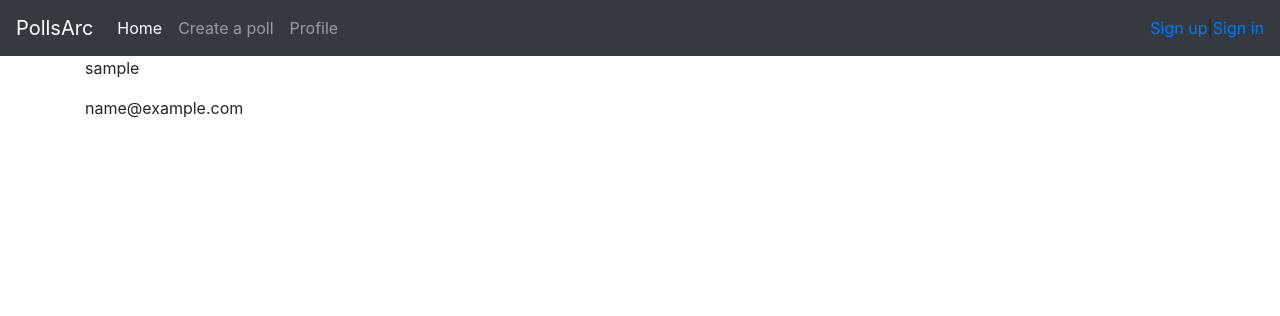
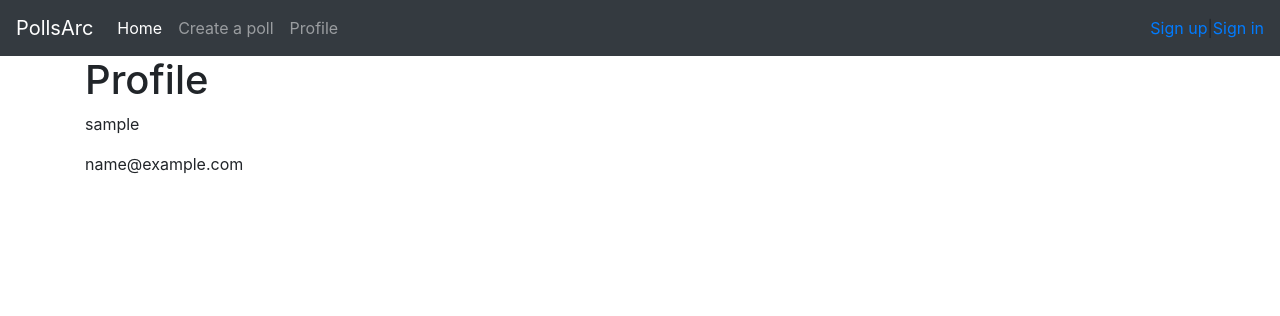
Before and after one commit to HE-Arc/PollsArc, a Django app: a page that uses templates/base.html in a window 1280 px wide. Shown: the top 316 px of the page. Run offline with Django 3.2, Linux system fonts and the light colour scheme; tables that the repository leaves empty hold one stand-in row (values such as "Sample post"); some libraries are stand-ins or nearby versions.

Commit message:
profile oke

```diff
--- a/pollsarcapp/static/js/createPoll.js
+++ b/pollsarcapp/static/js/createPoll.js
@@ -20,7 +20,6 @@ if(search_user_input){
                                 added_users.push([ui.item.id, added_user])
 
                                 document.getElementById("selected_user_display").innerHTML += "<div class='user' id=user_"+ ui.item.id +">"+ added_user +'<button type="button" class="close" onclick="removeUser(this)" aria-label="Close"><span aria-hidden="true">&times;</span></button></div>'
-
                                 document.getElementById("selected_user").value = JSON.stringify(added_users.map((v,i) => {return v[0]}))
                             }
                         }
--- a/pollsarcapp/templates/user/user_profile.html
+++ b/pollsarcapp/templates/user/user_profile.html
@@ -1,6 +1,8 @@
 {% extends 'base.html' %}
 
 {% block content %}
+
+<h1>Profile</h1>
 
 <p>{{ user.username }}</p>
 <p>{{ user.email }}</p>
--- a/templates/base.html
+++ b/templates/base.html
@@ -22,7 +22,7 @@
         <div class="navbar-nav">
           <a class="nav-item nav-link active" href="/">Home <span class="sr-only">(current)</span></a>
           <a class="nav-item nav-link" href="createPoll">Create a poll</a>
-          <a class="nav-item nav-link" href="#">Profile</a>
+          <a class="nav-item nav-link" href="{% url 'profile' request.user %}">Profile</a>
         </div>
       </div>
       {% if request.user.is_authenticated %}
```
Lines whose indentation alone changed are shown as unchanged.
